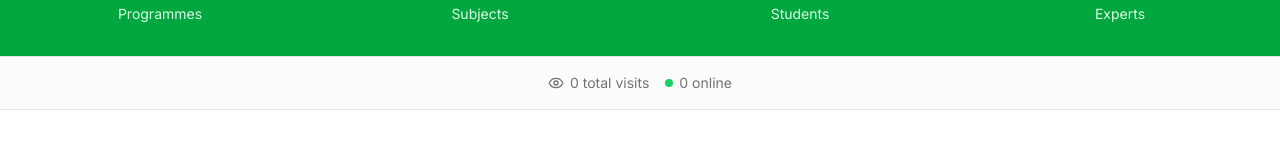
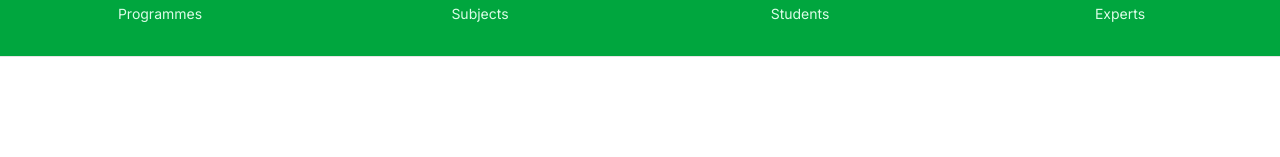
Before and after one commit to jimmyai2047-sys/vetacademia-next, a Next.js app: page / in a window 1280 px wide. Shown: the part 734-891 px from the top of the page. Built offline with nearby package versions, Linux system fonts and the light colour scheme; no server answers; the database is empty.

Commit message:
Move visitor counter to the bottom of the home page

```diff
--- a/src/app/page.tsx
+++ b/src/app/page.tsx
@@ -154,13 +154,6 @@ export default function HomePage() {
               </div>
             ))}
           </div>
-        </div>
-      </section>
-
-      {/* Visitor Counter (homepage only) */}
-      <section className="border-b bg-muted/30">
-        <div className="container mx-auto px-4 py-4 flex justify-center">
-          <VisitorCounter />
         </div>
       </section>
 
@@ -342,6 +335,13 @@ export default function HomePage() {
           </div>
         </div>
       </section>
+
+      {/* Visitor Counter (homepage only) */}
+      <section className="border-t bg-muted/30">
+        <div className="container mx-auto px-4 py-4 flex justify-center">
+          <VisitorCounter />
+        </div>
+      </section>
     </div>
   );
 }
```
